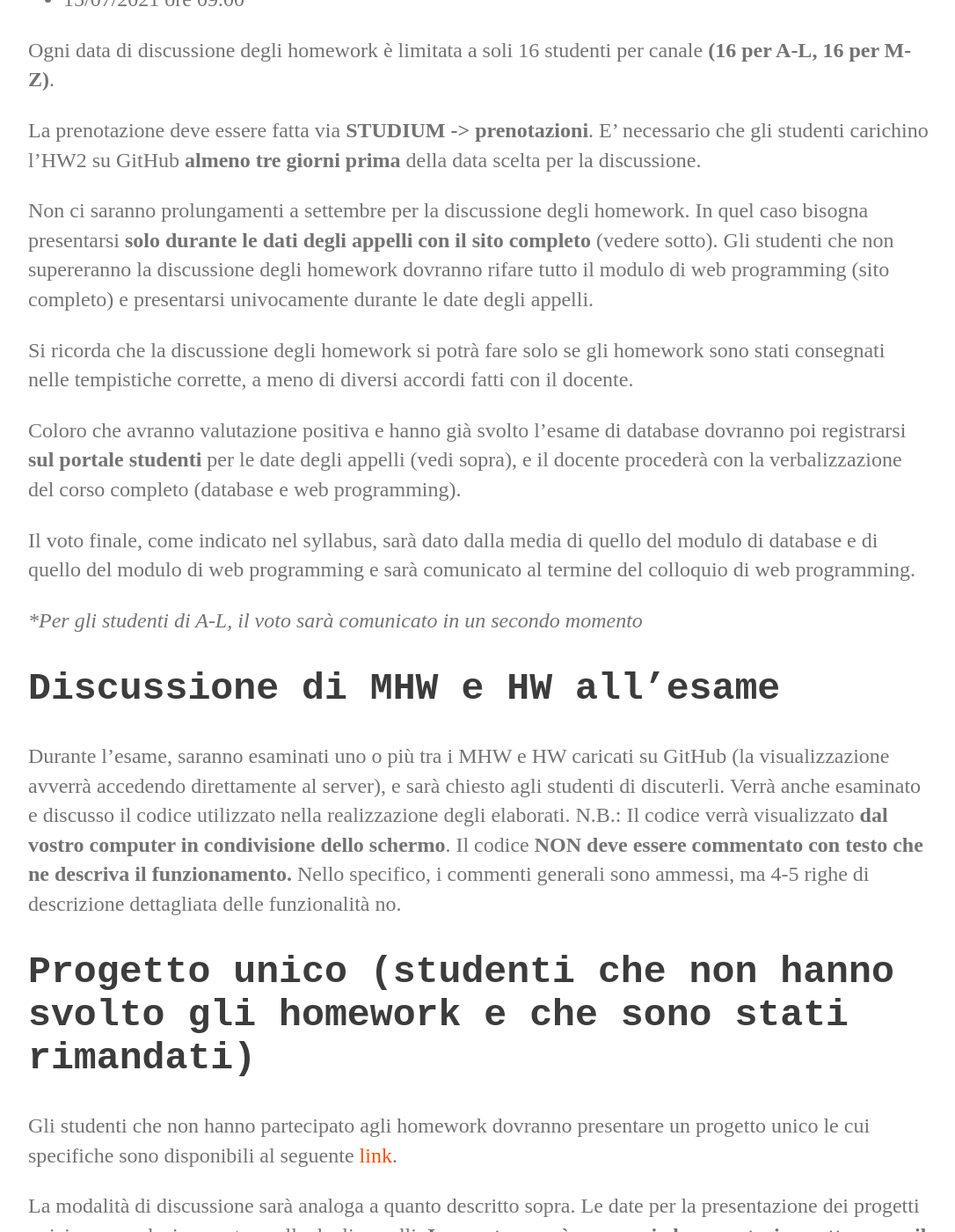
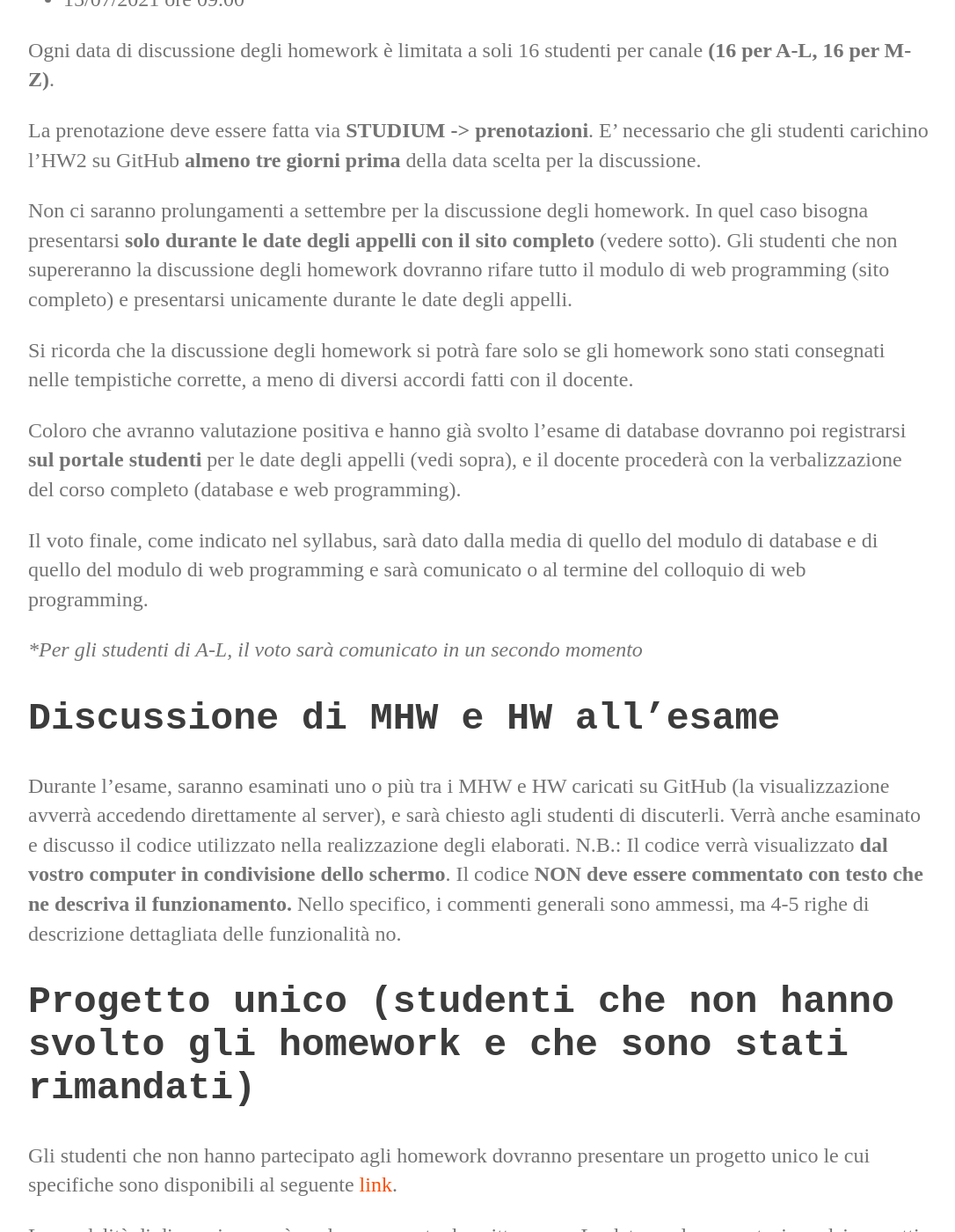
Before and after one commit to perceivelab/database-course, a Jekyll site: the page built from esami.md, in a window 1280 px wide and 1400 px high, scrolled down 908 px. Shown: the whole window at 88% size, without its empty margins (96-1182 px from the left). Built offline with Jekyll 4.4.1, drawn with Linux system fonts in a browser that asks for light colours; our own code applies the rules of GitHub Pages for plain Markdown files; some of the changed text lies outside the part shown.

Commit message:
Update esami.md

```diff
--- a/esami.md
+++ b/esami.md
@@ -28,8 +28,8 @@
 E’ necessario che gli studenti carichino l’HW2 su GitHub **almeno tre giorni prima** della data scelta per la discussione.
 
 Non ci saranno prolungamenti a settembre per la discussione degli homework. In quel caso bisogna presentarsi **solo
-durante le dati degli appelli con il sito completo** (vedere sotto). Gli studenti che non supereranno la discussione degli
-homework dovranno rifare tutto il modulo di web programming (sito completo) e presentarsi univocamente durante le
+durante le date degli appelli con il sito completo** (vedere sotto). Gli studenti che non supereranno la discussione degli
+homework dovranno rifare tutto il modulo di web programming (sito completo) e presentarsi unicamente durante le
 date degli appelli.
 
 Si ricorda che la discussione degli homework si potrà fare solo se gli homework sono stati consegnati nelle tempistiche
@@ -40,7 +40,7 @@
 (database e web programming).
 
 Il voto finale, come indicato nel syllabus, sarà dato dalla media di quello del modulo di
-database e di quello del modulo di web programming e sarà comunicato al termine del colloquio di web programming.
+database e di quello del modulo di web programming e sarà comunicato o al termine del colloquio di web programming.
 
 *\*Per gli studenti di A-L, il voto sarà comunicato in un secondo momento*
 
@@ -60,3 +60,7 @@
 esclusivamente quelle degli appelli. **In questo caso è necessaria la prenotazione attraverso il portale studenti.**
 
 *\*Gli studenti di A-L dovranno prenotarsi tramite STUDIUM*
+
+## Ulteriori chiarimenti
+
+I moduli di database e web programming possono essere considerati separati, per cui è possibile fare prima l'esame del modulo di web programming (discussione o degli homework o dell'intero progetto) e successivamente quello di database (si può fare solo nelle date ufficiali degli appelli) o viceversa.
```
